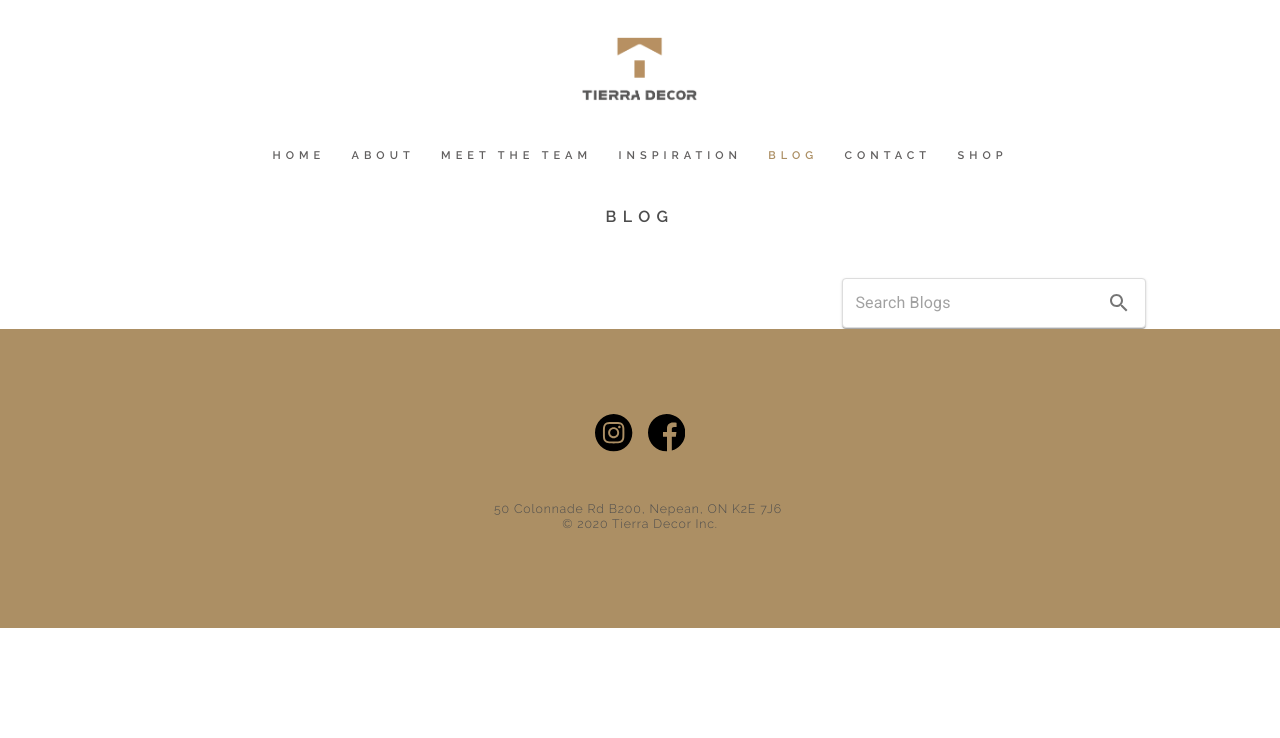
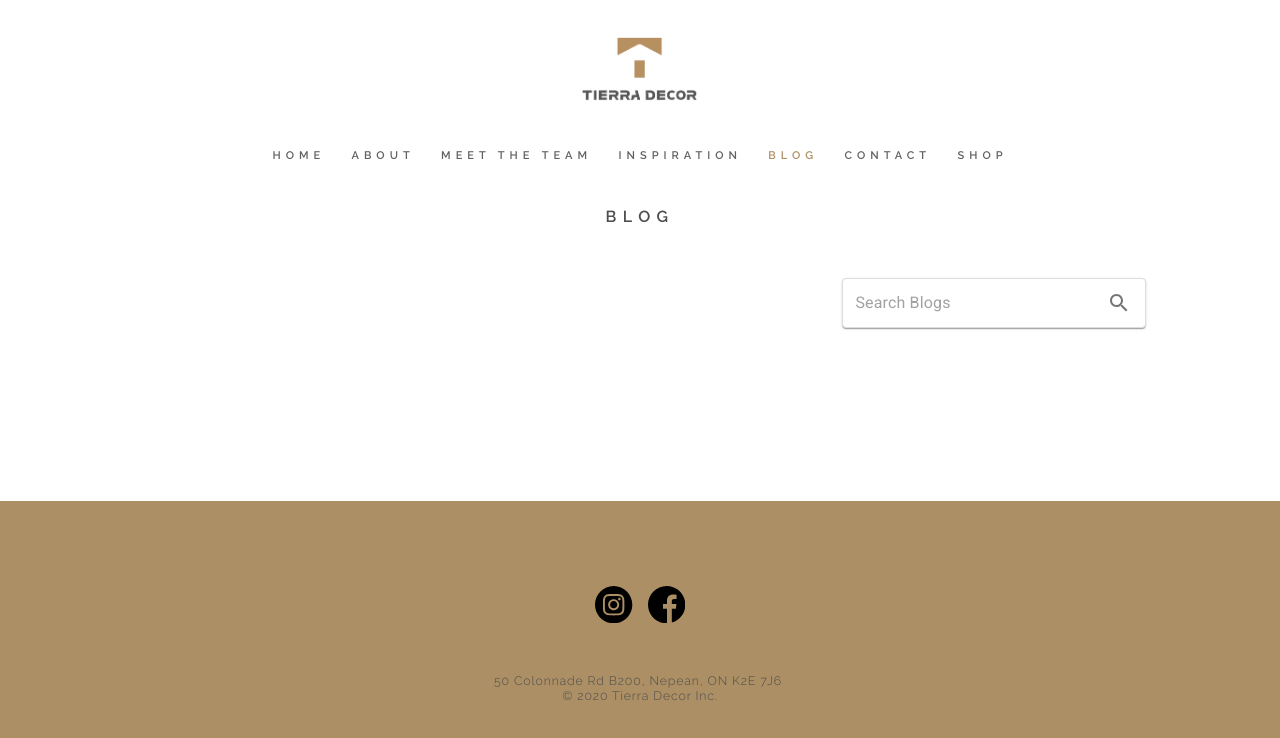
Before and after one commit to wengtytt/tierradecor, a React (Create React App) app: page /blog in a window 1280 px wide. Shown: the top 738 px of the page. Built offline with nearby package versions, Linux system fonts and the light colour scheme; no server answers.

Commit message:
Minor fix

```diff
--- a/src/Components/App/App.scss
+++ b/src/Components/App/App.scss
@@ -88,6 +88,7 @@
 
 html,
 body,
-#root .App {
+#root,
+.App {
     height: 100%;
 }
```
